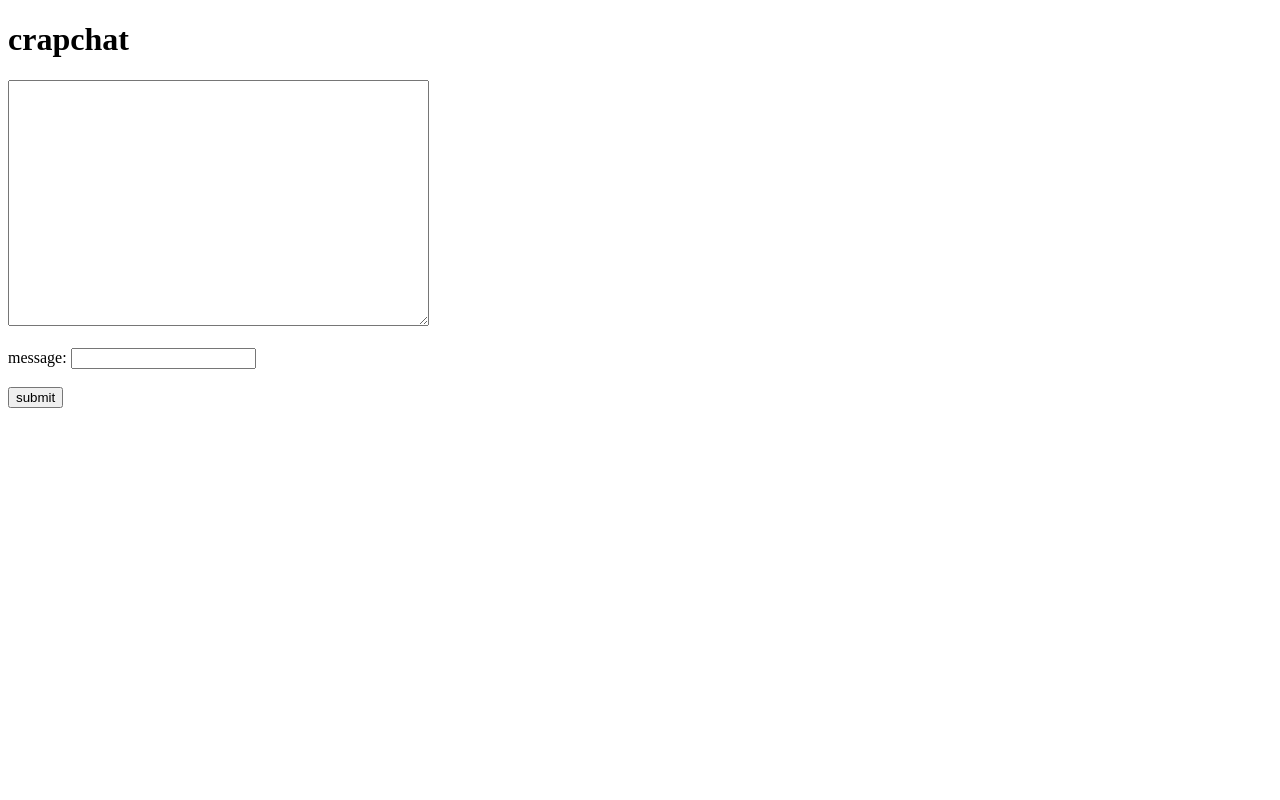
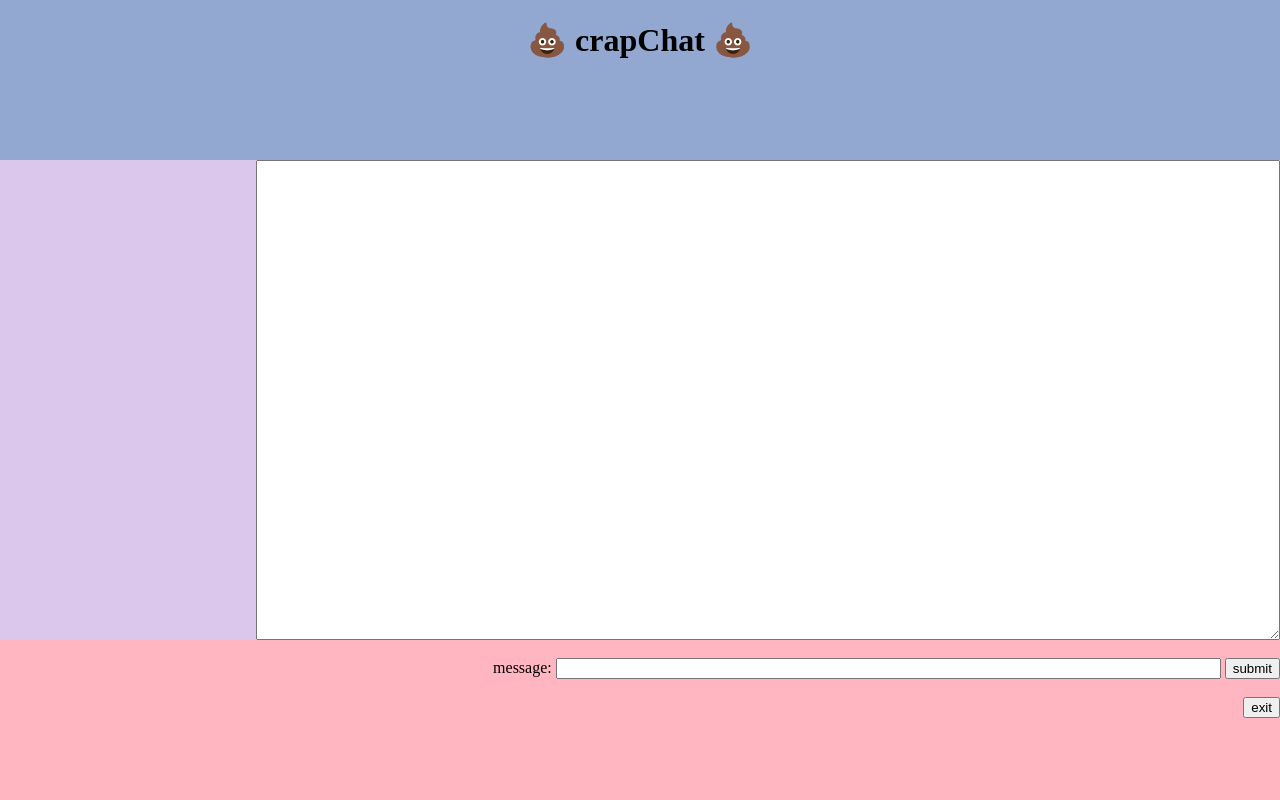
Before and after one commit to SNUDerek/node-chatapp-socketio-express, a website: page web/chat.html in a window 1280 px wide. Drawn offline with nearby package versions, Linux system fonts and the light colour scheme; no server answers.

Commit message:
"fix" UI (LOL) (#2)
* such a beautiful layout

* add todo notes

```diff
--- a/package.json
+++ b/package.json
@@ -10,6 +10,7 @@
   "author": "derek hommel",
   "license": "ISC",
   "dependencies": {
+    "cors": "^2.8.5",
     "express": "^4.17.2",
     "moment": "^2.29.1",
     "socket.io": "^4.4.1"
--- a/server.js
+++ b/server.js
@@ -2,6 +2,7 @@ const express = require('express')
 const http = require('http')
 const path = require('path')
 const socketio = require('socket.io')
+const cors = require('cors')
 
 const app = express()
 const server = http.createServer(app)
@@ -11,6 +12,8 @@ const { userJoined, getCurrentUser, userLeft, getRoomUsers } = require('./users'
 
 const adminName = 'crapbot'
 
+
+app.use(cors())
 
 // static serving page
 app.use(express.static(path.join(__dirname, 'web')))
--- a/web/chat.html
+++ b/web/chat.html
@@ -1,18 +1,94 @@
 <!DOCTYPE html>
 <html>
+    <head>
+        <style>
+
+h1 {text-align: center;}
+h3 {text-align: center;}
+
+#container {
+  position: absolute;
+  top: 0;
+  right: 0;
+  left: 0;
+  bottom: 0;
+}
+
+#top_div {
+  position: absolute;
+  top: 0;
+  right: 0;
+  left: 0;
+  bottom: 80%;
+  background-color: #92a8d1;
+  text-align: center;
+}
+
+#left_div {
+  position: absolute;
+  top: 20%;
+  right: 80%;
+  left: 0;
+  bottom: 20%;
+  text-align: left;
+  background-color: #dbc6ec;
+}
+
+#right_div {
+  position: absolute;
+  top: 20%;
+  right: 0;
+  left: 20%;
+  bottom: 20%;
+  text-align: left;
+  background-color: #FFB6C1;
+}
+
+#bottom_div {
+  position: absolute;
+  top: 80%;
+  right: 0;
+  left: 0;
+  bottom: 0;
+  background-color: #ffb6c1;
+  text-align: right;
+}
+
+textarea {
+     width: 100%;
+     height:100%;
+     -webkit-box-sizing: border-box; /* Safari/Chrome, other WebKit */
+     -moz-box-sizing: border-box;    /* Firefox, other Gecko */
+     box-sizing: border-box;         /* Opera/IE 8+ */
+}
+        </style>
+    <head>
 <body>
 
-<h1>crapchat</h1>
-<h2 id="room"></h2>
-<ul id="users"></ul>
+<div id="container">
 
-  <textarea id="chat-history" name="chat-history" rows="16" cols="50"></textarea>
-    <br><br>
-    <form id="chat-form">
-      <label for="message">message:</label>
-      <input type="text" id="message" minlength=1, required, name="message"><br><br>
-      <input id="send" type="submit" value="submit">
-    </form>
+    <div id="top_div">
+        <h1>💩 crapChat 💩</h1>
+    </div>
+    <div id="left_div">
+        <h3 id="room"></h3>
+        <ul id="users"></ul>
+    </div>
+    <div id="right_div">
+        <textarea id="chat-history" name="chat-history" rows="16" cols="50"></textarea>
+    </div>
+    <div id="bottom_div">
+        <form id="chat-form">
+            <br>
+            <label for="message">message:</label>
+            <input type="text" id="message" minlength=1, required, name="message", size=80>
+            <input id="send" type="submit" value="submit">
+          </form>
+          <br>
+          <button id="exit-button" type="button">exit</button>
+    </div>
+
+    </div>
 
   <script
     src="https://cdnjs.cloudflare.com/ajax/libs/qs/6.9.2/qs.min.js"
--- a/web/js/main.js
+++ b/web/js/main.js
@@ -58,7 +58,7 @@ function setMessage(message) {
 
 // add room name to DOM
 function setRoomName(room) {
-    roomName.innerText = room
+    roomName.innerText = "room: "+room
 }
 
 // add users to DOM
@@ -67,3 +67,12 @@ function setUserList(users) {
     console.log(userElements)
     userList.innerHTML = userElements
 }
+
+// leave room and go back
+document.getElementById('exit-button').addEventListener('click', () => {
+    const leaveRoom = confirm('Are you sure you want to leave the chatroom?');
+    if (leaveRoom) {
+      window.location = '../index.html';
+    } else {
+    }
+})
```
Also changed, not shown: web/index.html (+1 -1 lines), README.md, 1 other file.
